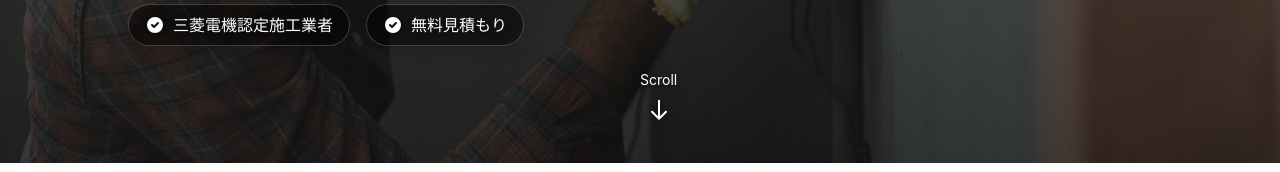
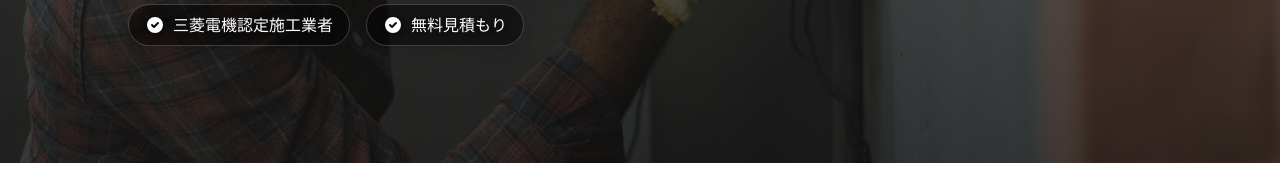
Before and after one commit to akira882/KEC-Official-Site, a Next.js app: page / in a window 1280 px wide. Shown: the part 701-873 px from the top of the page. Built offline with nearby package versions, Linux system fonts and the light colour scheme.

Commit message:
Remove scroll indicator

```diff
--- a/app/page.tsx
+++ b/app/page.tsx
@@ -176,30 +176,7 @@ export default function Home() {
           </div>
         </div>
 
-        {/* Scroll Indicator */}
-        <div className="absolute bottom-8 left-1/2 transform -translate-x-1/2 z-10 animate-bounce">
-          <div className="flex flex-col items-center gap-2 text-white">
-            <span
-              className="text-sm"
-              style={{
-                textShadow: '0 2px 8px rgba(0, 0, 0, 0.8)',
-              }}
-            >
-              Scroll
-            </span>
-            <svg
-              className="w-6 h-6"
-              fill="none"
-              stroke="currentColor"
-              viewBox="0 0 24 24"
-              style={{
-                filter: 'drop-shadow(0 2px 6px rgba(0, 0, 0, 0.8))',
-              }}
-            >
-              <path strokeLinecap="round" strokeLinejoin="round" strokeWidth={2} d="M19 14l-7 7m0 0l-7-7m7 7V3" />
-            </svg>
-          </div>
-        </div>
+
       </section>
 
       {/* Company Introduction */}
```
